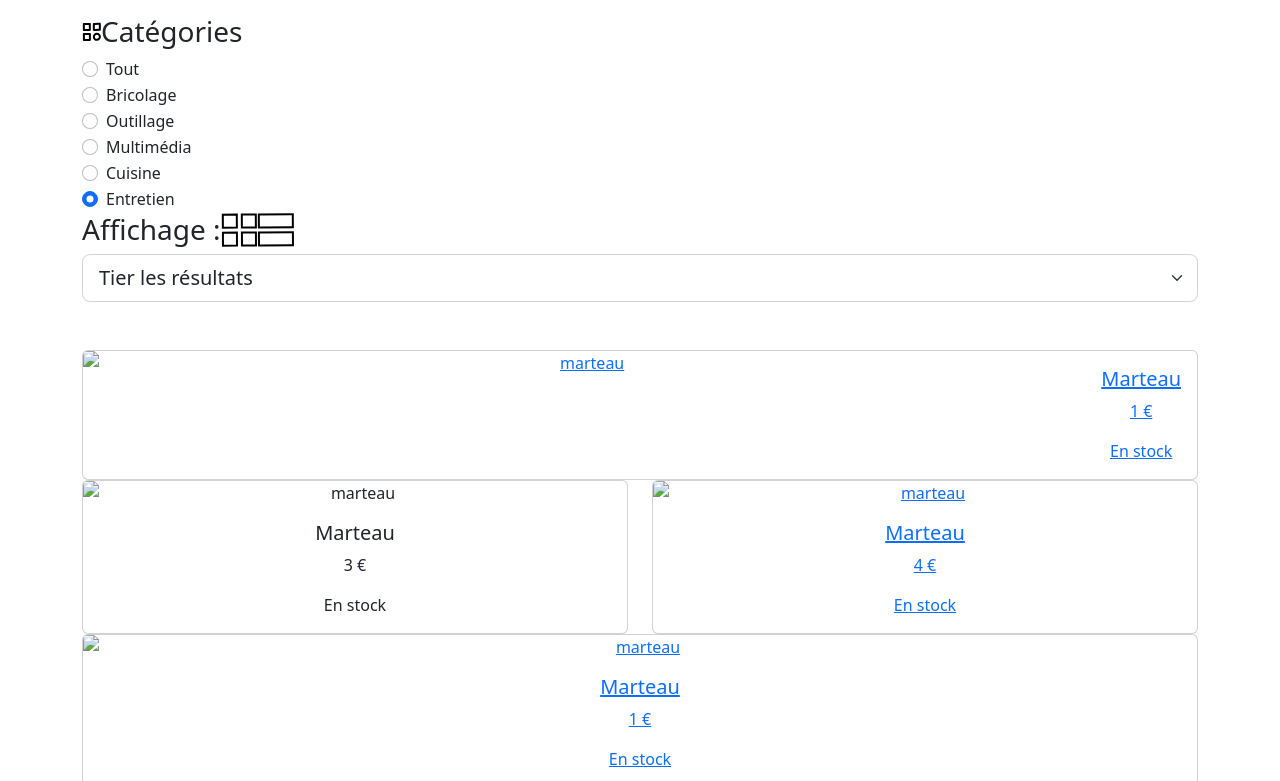
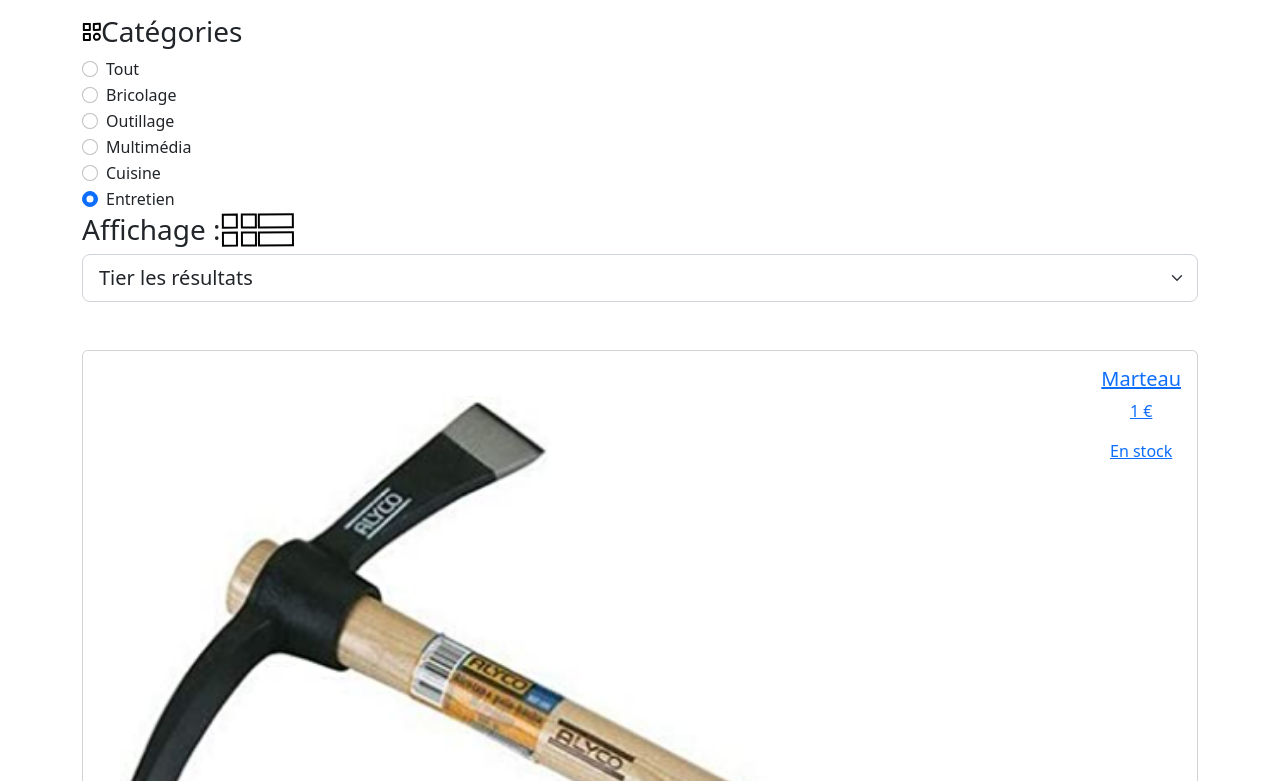
Before and after one commit to GregHHH/Prixba, a plain HTML site: page pages/listing.html in a window 1280 px wide. Shown: the part 171-952 px from the top of the page. Drawn offline with nearby package versions, Linux system fonts and the light colour scheme; files that its build step writes are made by us from their sources.

Commit message:
fixed broken products img links

```diff
--- a/pages/listing.html
+++ b/pages/listing.html
@@ -219,7 +219,7 @@ checked/>
                             <a class="link-product"href="product.html">
                                 <div class="col-md-12">
                                     <div class="card d-flex flex-md-row card-container">
-                                        <img src="../assets/img/bricolage_marteau.png"class="card-img-top img-frst-items"
+                                        <img src="../images/produits/bricolage_marteau.png"class="card-img-top img-frst-items"
 alt="marteau" />
                                         <div class="card-body card-first-items">
                                             <h5 class="card-first-title">Marteau</h5>
@@ -234,7 +234,7 @@ alt="marteau" />
                             <div class="col-md">
                                 <a class="link-product"href="product.html"></a>
                                     <div class="card card-container">
-                                        <img src="../assets/img/bricolage_marteau.png"class="card-img-top img-all-items"
+                                        <img src="../images/produits/bricolage_marteau.png"class="card-img-top img-all-items"
 alt="marteau" />
                                         <div class="card-body">
                                             <h5 class="card-title">Marteau</h5>
@@ -249,7 +249,7 @@ alt="marteau" />
                             <div class="col-md">
                                 <a class="link-product"href="product.html">
                                     <div class="card card-container">
-                                        <img src="../assets/img/bricolage_marteau.png"class="card-img-top img-all-items"
+                                        <img src="../images/produits/bricolage_marteau.png"class="card-img-top img-all-items"
 alt="marteau" />
                                         <div class="card-body">
                                             <h5 class="card-title">Marteau</h5>
@@ -264,7 +264,7 @@ alt="marteau" />
                             <di vclass="col-md">
                                 <a class="link-product"href="product.html">
                                     <div class="card card-container">
-                                        <img src="../assets/img/bricolage_marteau.png"class="card-img-top img-all-items"
+                                        <img src="../images/produits/bricolage_marteau.png"class="card-img-top img-all-items"
 alt="marteau" />
                                         <div class="card-body">
                                             <h5 class="card-title">Marteau</h5>
```
